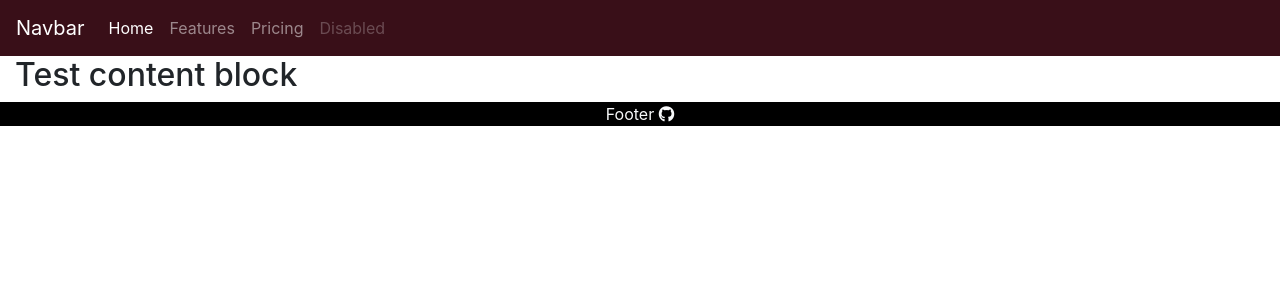
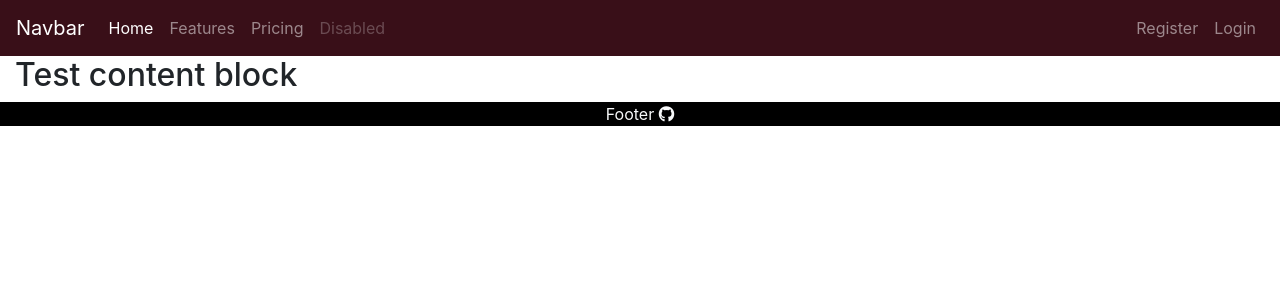
Before and after one commit to jts272/pp4-safe-hands-guitar-tech, a Django app: page /blog/ in a window 1280 px wide. Shown: the top 300 px of the page. Run offline with Django 3.2, Linux system fonts and the light colour scheme; data that the repository does not hold is empty.

Commit message:
feat: move authentication controls to navbar end

```diff
--- a/templates/base.html
+++ b/templates/base.html
@@ -41,7 +41,26 @@
         <li class="nav-item">
           <a class="nav-link disabled">Disabled</a>
         </li>
+        <!-- Authentication controls -->
+        <!-- Reference: https://github.com/Code-Institute-Solutions/Django3blog/blob/master/08_authorisation/templates/base.html -->
       </ul>
+      {% if user.is_authenticated %}
+      <ul class="navbar-nav ml-auto">
+        <li class="nav-item">
+          <a class="nav-link" href="{% url 'account_logout' %}">Logout</a>
+        </li>
+      </ul>
+      {% else %}
+      <ul class="navbar-nav ml-auto">
+        <li class="nav-item">
+          <a class="nav-link" href="{% url 'account_signup' %}">Register</a>
+        </li>
+        <li class="nav-item">
+          <a class="nav-link" href="{% url 'account_login' %}">Login</a>
+        </li>
+      </ul>
+      {% endif %}
+    </div>
     </div>
   </nav>
   <!-- Main -->
```
Also changed, not shown: 1 other file.
